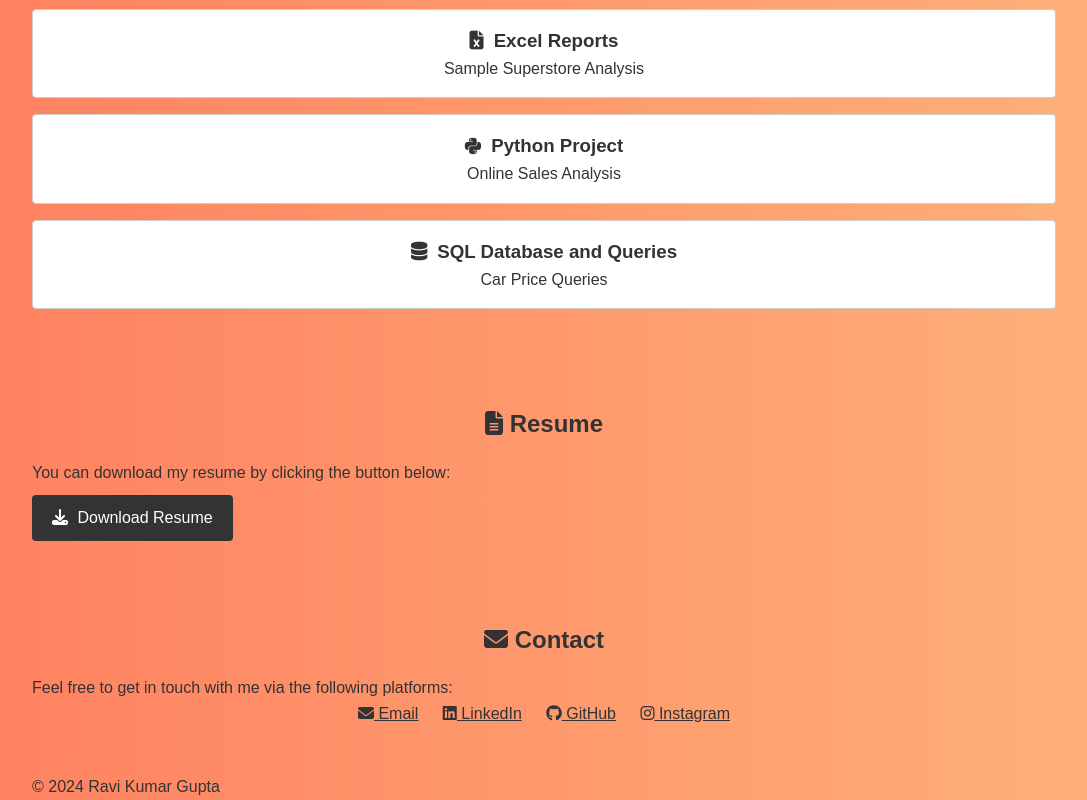
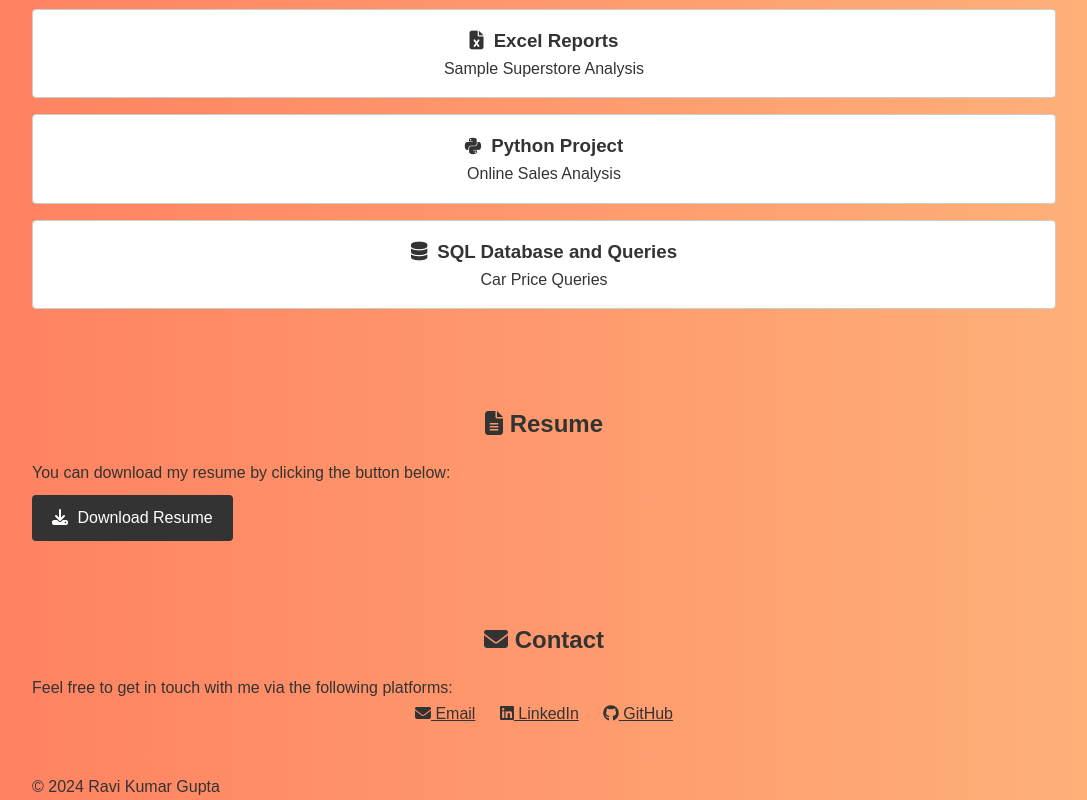
Before and after one commit to btwitravi/Portfolio, a plain HTML site: page index.html in a window 1280 px wide. Shown: the part 1276-2076 px from the top of the page, without its empty margins (96-1183 px from the left). Drawn offline with Linux system fonts and the light colour scheme.

Commit message:
Update index.html

```diff
--- a/index.html
+++ b/index.html
@@ -87,7 +87,7 @@
                 <li><a href="ravikumargupta462@gmail.com"><i class="fa fa-envelope"></i> Email</a></li>
                 <li><a href="https://www.linkedin.com/in/ravi-kumar-gupta-161745247/" target="_blank"><i class="fab fa-linkedin"></i> LinkedIn</a></li>
                 <li><a href="https://github.com/btwitravi" target="_blank"><i class="fab fa-github"></i> GitHub</a></li>
-                <li><a href="https://www.instagram.com/btwitravi" target="_blank"><i class="fab fa-instagram"></i> Instagram</a></li>
+
             </ul>
         </div>
     </section>
```
